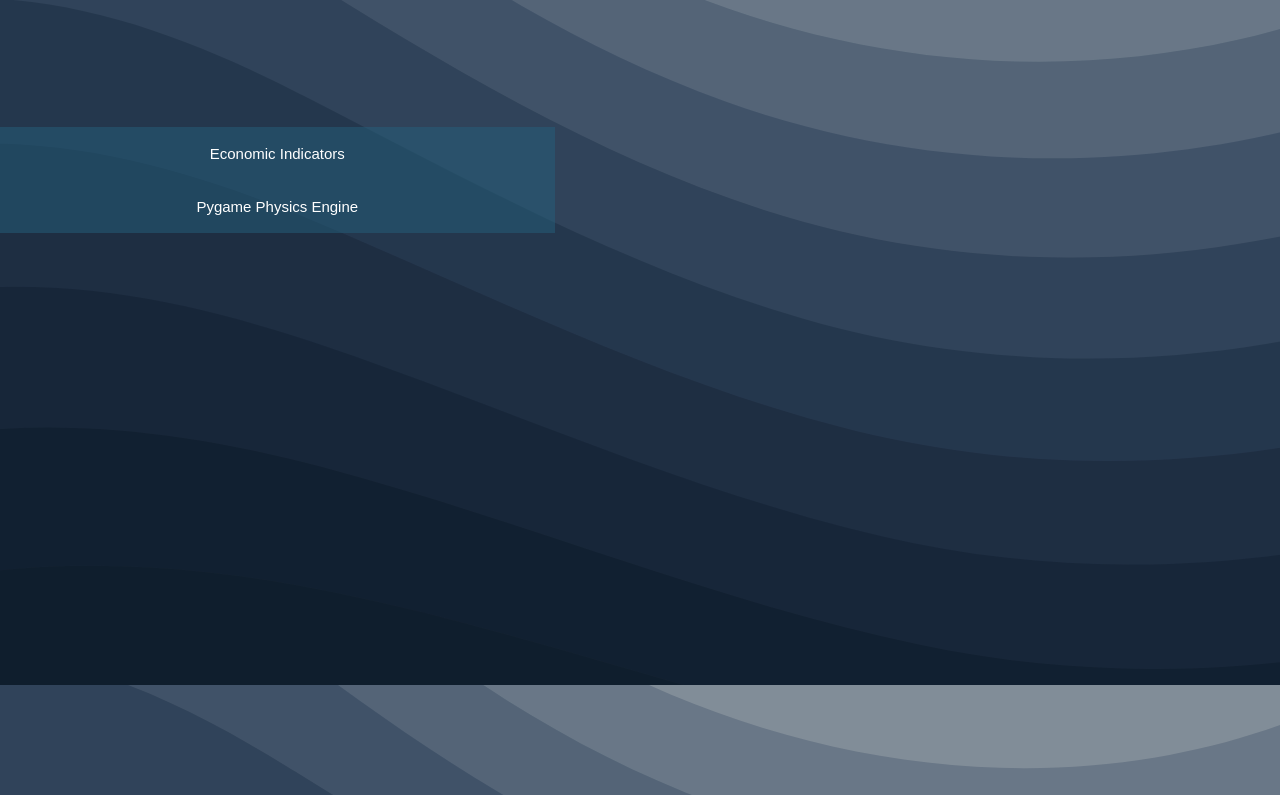
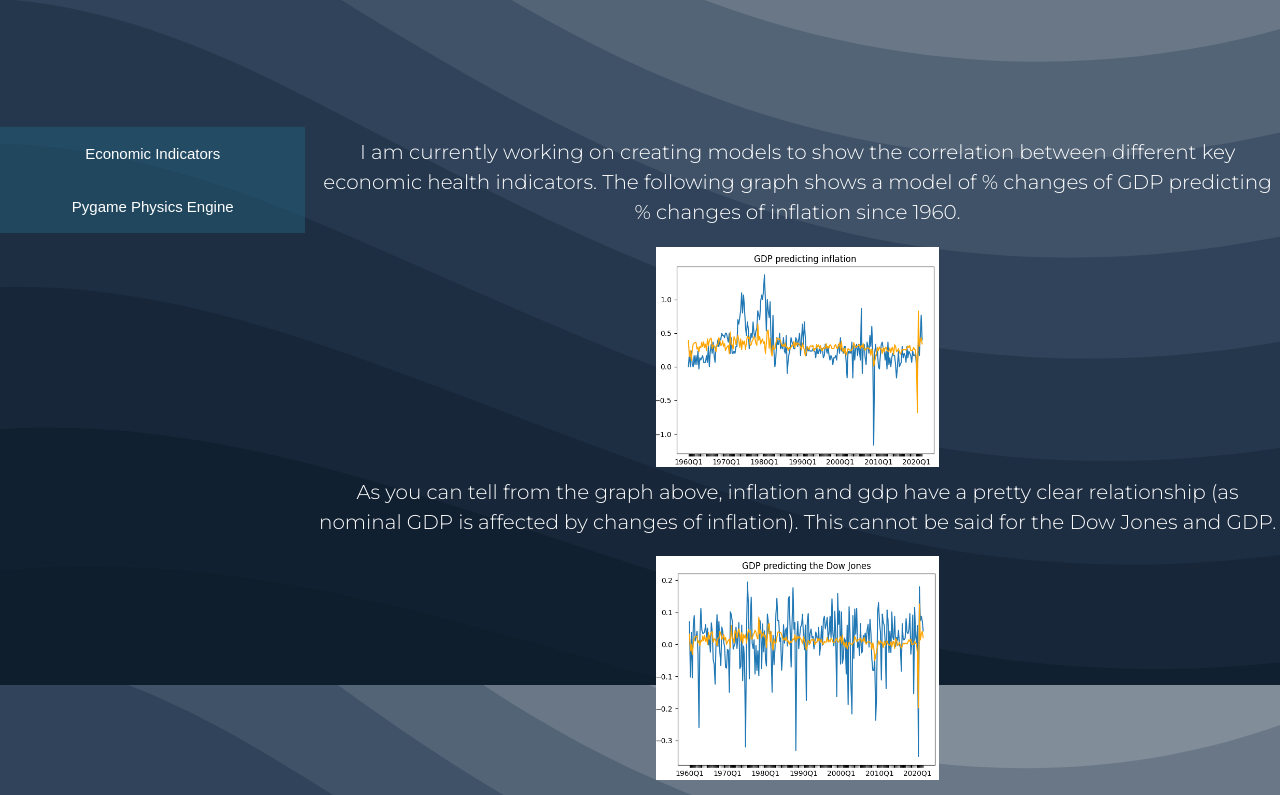
Before and after one commit to Aaroney13/personal-website, a plain HTML site: page index.html in a window 1280 px wide. Shown: the part 960-1755 px from the top of the page. Drawn offline with Linux system fonts and the light colour scheme.

Commit message:
Fixes to projects tab

```diff
--- a/index.html
+++ b/index.html
@@ -107,7 +107,7 @@
                     <button type="button" class="collapsible" onclick="openProj('physics')">Pygame Physics Engine</button>
                 </div>
                 <div id="projects-content">
-                    <div id="econIndicators" class="header2" style="display: none">
+                    <div id="econIndicators" class="header2" style="display: inline">
                         <p>I am currently working on creating models to show the correlation between different key economic health indicators.
                             The following graph shows a model of % changes of GDP predicting % changes of inflation since 1960.
                         </p>
@@ -184,19 +184,4 @@
             </div>
         </div>
     </body>
-    <script>
-    /* let coll = document.getElementsByClassName("collapsible");
-    let b;
-    for (b = 0; b < coll.length; b++) {
-    coll[b].addEventListener("click", function() {
-        this.classList.toggle("active");
-        let content = this.nextElementSibling;
-        if (content.style.display === "block"){
-        content.style.display = "none";
-        } else {
-        content.style.display = "block";
-        }
-    });
-    } */
-    </script>
 </html>
```
